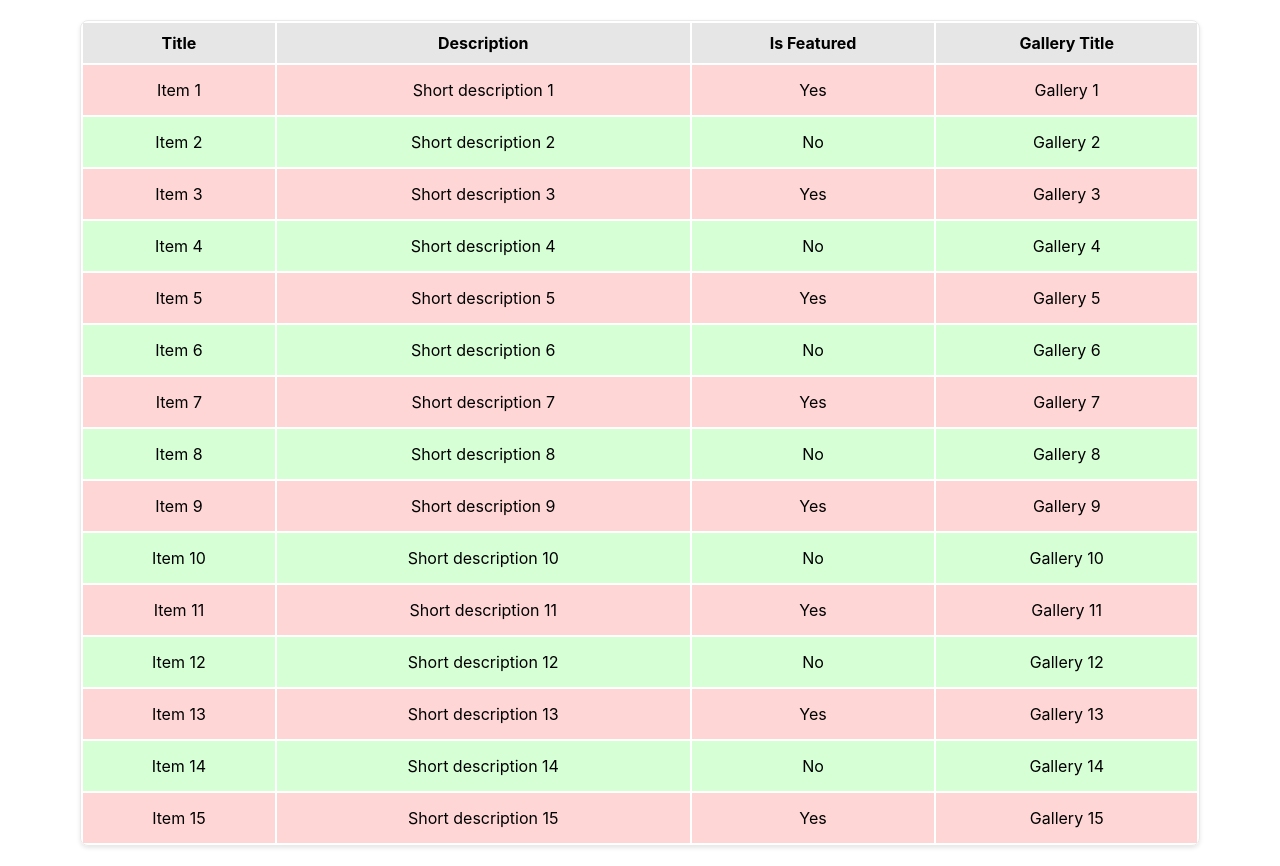
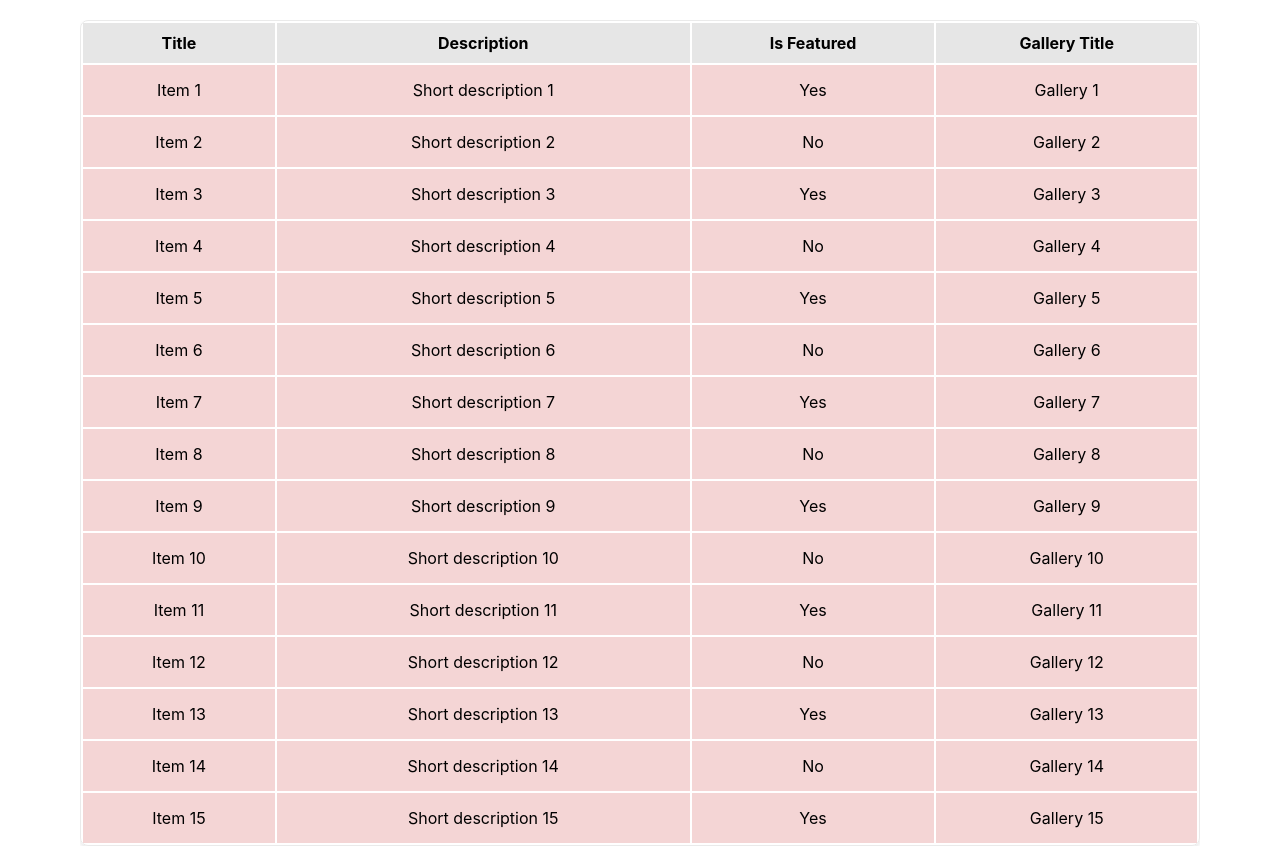
Before and after one commit to vieiramanda11/select-star-assignment, a React (Create React App) app: page / in a window 1280 px wide. Built offline with nearby package versions, Linux system fonts and the light colour scheme.

Commit message:
Render correct color of row based on exhibition date

```diff
--- a/src/components/Table/Table.tsx
+++ b/src/components/Table/Table.tsx
@@ -1,15 +1,33 @@
 import React from 'react'
 import styled from 'styled-components'
+import { isExhibitionOpen } from '../../utils/isExhibitionOpen'
 
+const TableWrapper = styled.div`
+  max-height: 100%;
+  overflow: auto;
+  &::-webkit-scrollbar {
+    width: 0.5em;
+  }
+
+  &::-webkit-scrollbar-track {
+    background-color: transparent;
+  }
+
+  &::-webkit-scrollbar-thumb {
+    background-color: transparent;
+  }
+`
 const TableContainer = styled.table`
   width: 100%;
   border-radius: 8px;
   border: 1px solid #eaeaea;
   box-shadow: 0 2px 4px rgba(0, 0, 0, 0.1);
+  overflow: auto;
 `
 
-const TableRow = styled.tr<{ isFeatured: boolean }>`
-  background-color: ${({ isFeatured }) => (isFeatured ? '#FFD6D6' : '#D6FFD6')};
+const TableRow = styled.tr<{ isOpen: string }>`
+  background-color: ${({ isOpen }) =>
+    isOpen === 'Open' ? '#cdeac4' : '#f4d5d5'};
   text-align: center;
 `
 
@@ -38,18 +56,17 @@ interface TableProps {
 
 export const Table = ({ data }: TableProps): JSX.Element => {
   return (
+    <TableWrapper>
       <TableContainer>
         <thead>
-        <TableRow isFeatured={false}>
           <TableHeaderCell>Title</TableHeaderCell>
           <TableHeaderCell>Description</TableHeaderCell>
           <TableHeaderCell>Is Featured</TableHeaderCell>
           <TableHeaderCell>Gallery Title</TableHeaderCell>
-        </TableRow>
         </thead>
         <tbody>
           {data.map((item) => (
-          <TableRow key={item.id} isFeatured={item.is_featured}>
+            <TableRow key={item.id} isOpen={isExhibitionOpen(item)}>
               <TableDataCell>{item.title}</TableDataCell>
               <TableDataCell>{item.short_description}</TableDataCell>
               <TableDataCell>{item.is_featured ? 'Yes' : 'No'}</TableDataCell>
@@ -58,5 +75,6 @@ export const Table = ({ data }: TableProps): JSX.Element => {
           ))}
         </tbody>
       </TableContainer>
+    </TableWrapper>
   )
 }
--- /dev/null
+++ b/src/utils/isExhibitionOpen.ts
@@ -0,0 +1,11 @@
+export const isExhibitionOpen = (exhibition: any): string => {
+  const currentDate = new Date()
+  const exhibitionStartDate = new Date(exhibition.aic_start_at)
+  const exhibitionEndDate = new Date(exhibition.aic_end_at)
+
+  if (currentDate >= exhibitionStartDate && currentDate <= exhibitionEndDate) {
+    return 'Open'
+  } else {
+    return 'Closed'
+  }
+}
```
Lines whose indentation alone changed are shown as unchanged.
